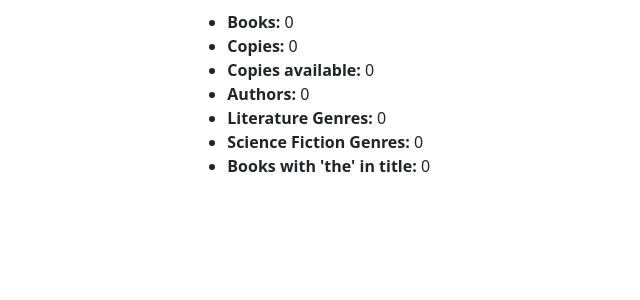
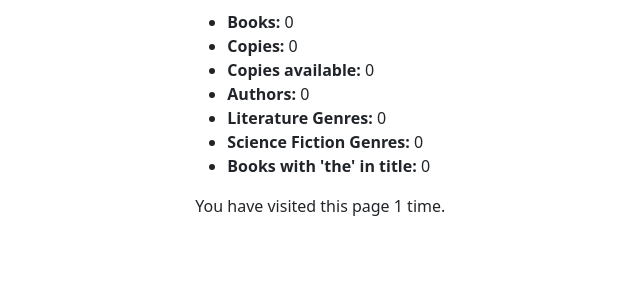
Before and after one commit to khanielReal/django_local_library, a Django app: page /catalog/ in a window 1280 px wide. Shown: the part 172-472 px from the top of the page, without its empty margins (30-670 px from the left). Run offline with Django 4.2, Linux system fonts and the light colour scheme; data that the repository does not hold is empty.

Commit message:
Added session control to filter the number of visits to the home page

```diff
--- a/catalog/templates/index.html
+++ b/catalog/templates/index.html
@@ -21,4 +21,8 @@
     <li><strong>Science Fiction Genres:</strong> {{num_genre_fiction}}</li>
     <li><strong>Books with 'the' in title: </strong> {{num_books_with_the}}</li>
   </ul>
+
+  <p>
+    You have visited this page {{ num_visits }} time{{ num_visits|pluralize }}.
+  </p>
 {% endblock %}
--- a/catalog/views.py
+++ b/catalog/views.py
@@ -16,6 +16,11 @@ def index(request):
     # The 'all()' is implied by default.
     num_authors = Author.objects.count()
 
+    # Number of visits to this view, as counted in the session variable.
+    num_visits = request.session.get('num_visits', 0)
+    num_visits += 1
+    request.session['num_visits'] = num_visits
+
     # Generating genre with name 'literature'
 
     num_genre_literature = Genre.objects.filter(name__icontains='literature').count()
@@ -32,6 +37,7 @@ def index(request):
         'num_instances': num_instances,
         'num_instances_available': num_instances_available,
         'num_authors': num_authors,
+        'num_visits': num_visits,
         'num_genre_literature': num_genre_literature,
         'num_genre_fiction': num_genre_fiction,
         'num_books_with_the': num_books_with_the
```
